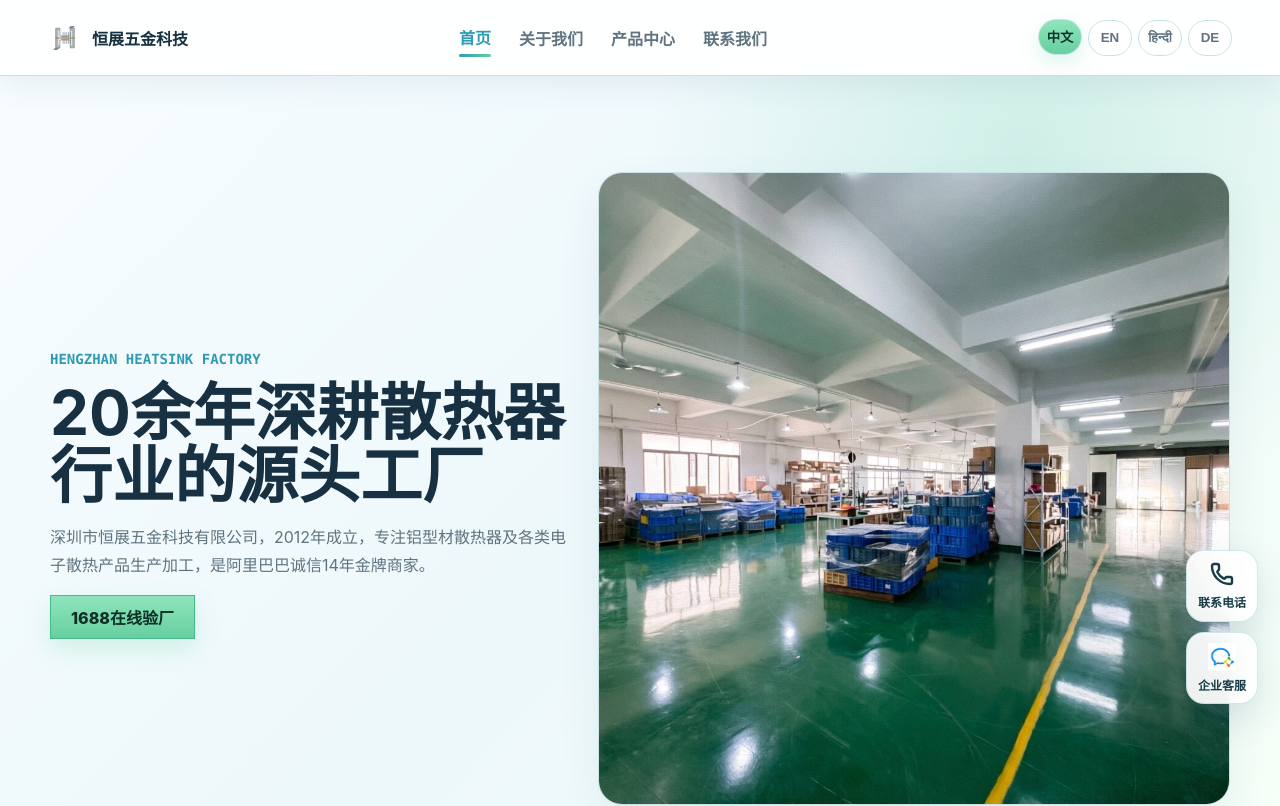
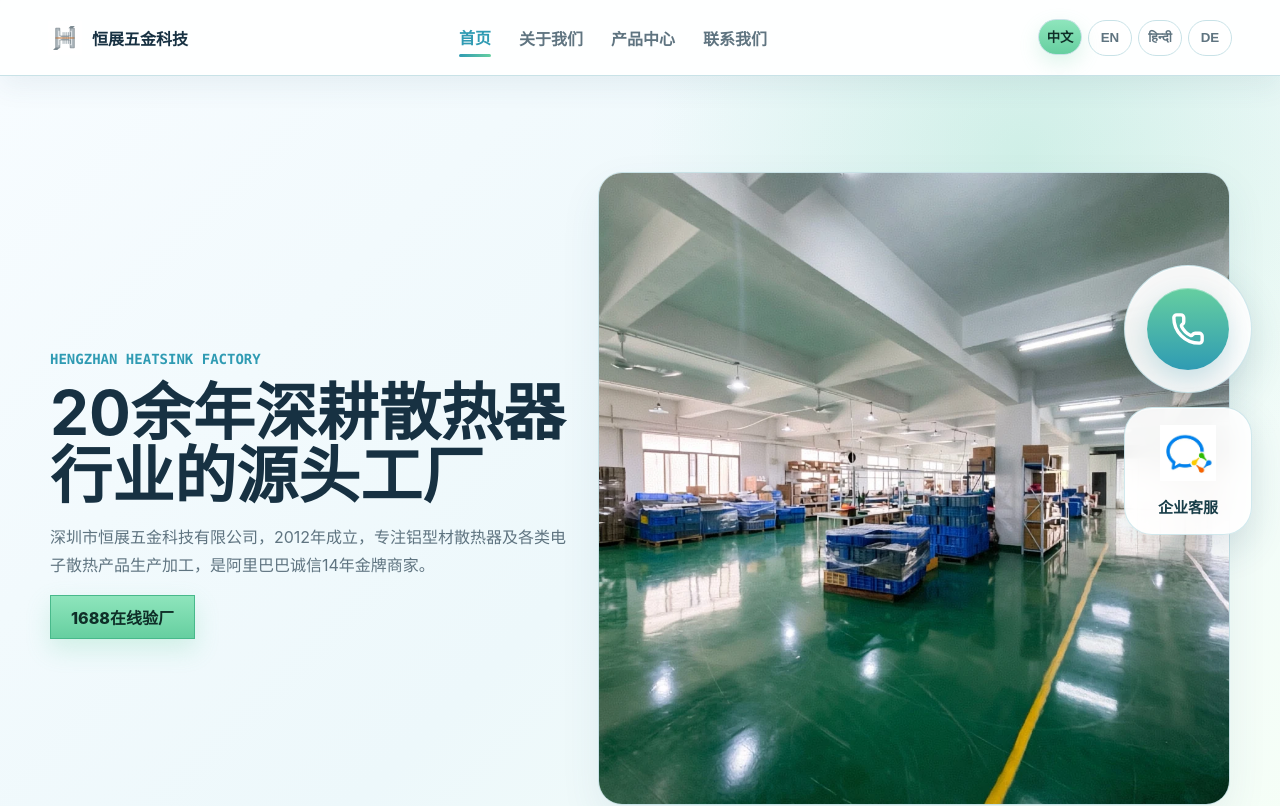
Before and after one commit to skippersky/skipper_cms, a Vue app in the folder frontend/site/: page / in a window 1280 px wide. Shown: the top 806 px of the page. Built offline with nearby package versions, Linux system fonts and the light colour scheme.

Commit message:
Refine floating contact widgets

```diff
--- a/frontend/site/src/components/FloatingContact.vue
+++ b/frontend/site/src/components/FloatingContact.vue
@@ -3,13 +3,30 @@
 import { ref } from 'vue'
 
 const activePanel = ref<'phone' | 'wechat' | null>(null)
+const copied = ref(false)
+let copyTimer: number | undefined
 const phoneLabel = '\u8054\u7cfb\u7535\u8bdd'
 const wechatLabel = '\u4f01\u4e1a\u5ba2\u670d'
 const quickContactLabel = '\u5feb\u901f\u8054\u7cfb'
 const qrLabel = '\u4f01\u4e1a\u5ba2\u670d\u4e8c\u7ef4\u7801'
+const phoneNumber = '13652397982'
+const formattedPhone = '136 5239 7982'
 
 function togglePanel(panel: 'phone' | 'wechat') {
   activePanel.value = activePanel.value === panel ? null : panel
+}
+
+async function copyPhone() {
+  try {
+    await navigator.clipboard.writeText(phoneNumber)
+    copied.value = true
+    window.clearTimeout(copyTimer)
+    copyTimer = window.setTimeout(() => {
+      copied.value = false
+    }, 1500)
+  } catch {
+    window.location.href = `tel:${phoneNumber}`
+  }
 }
 </script>
 
@@ -22,18 +39,29 @@
       @mouseleave="activePanel = null"
     >
       <a
-        class="float-button tap-target"
-        href="tel:13652397982"
-        :aria-label="`${phoneLabel} 13652397982`"
+        class="float-button phone-button tap-target"
+        :href="`tel:${phoneNumber}`"
+        role="button"
+        :aria-label="`${phoneLabel} ${formattedPhone}`"
         @click="togglePanel('phone')"
         @focus="activePanel = 'phone'"
         @blur="activePanel = null"
       >
-        <Phone :size="24" stroke-width="2.4" />
-        <span>{{ phoneLabel }}</span>
+        <span class="phone-icon">
+          <Phone :size="34" stroke-width="2.4" />
+        </span>
       </a>
-      <div class="float-panel phone-panel" role="status">
-        <span>13652397982</span>
+      <div class="float-panel phone-panel" role="status" :aria-label="`${phoneLabel} ${formattedPhone}`">
+        <span class="panel-icon">
+          <Phone :size="22" stroke-width="2.3" />
+        </span>
+        <span class="phone-meta">
+          <span class="phone-title">{{ phoneLabel }}</span>
+          <button class="phone-number" type="button" :aria-label="`${phoneLabel} ${formattedPhone}`" @click="copyPhone">
+            <span>{{ formattedPhone }}</span>
+            <span class="copy-mark" :class="{ show: copied }">✓</span>
+          </button>
+        </span>
       </div>
     </div>
 
@@ -46,13 +74,14 @@
       <button
         class="float-button tap-target"
         type="button"
+        role="button"
         :aria-label="qrLabel"
         @click="togglePanel('wechat')"
         @focus="activePanel = 'wechat'"
         @blur="activePanel = null"
       >
         <img src="/wechat-service-icon.png" alt="" aria-hidden="true" />
-        <span>{{ wechatLabel }}</span>
+        <span class="float-label">{{ wechatLabel }}</span>
       </button>
       <div class="float-panel qr-panel" role="status">
         <img src="/wechat-service-qr.png" :alt="qrLabel" />
@@ -68,11 +97,12 @@
 .floating-contact {
   position: fixed;
   right: 14px;
-  bottom: 18px;
+  top: 50%;
   z-index: 18;
   display: grid;
-  gap: 10px;
+  gap: 14px;
   pointer-events: none;
+  transform: translateY(-50%);
 }
 
 .float-item {
@@ -83,12 +113,12 @@
 .float-button {
   display: grid;
   place-items: center;
-  gap: 4px;
-  width: 64px;
-  min-height: 64px;
-  padding: 8px 6px;
+  gap: 8px;
+  width: 112px;
+  min-height: 112px;
+  padding: 12px 10px;
   border: 1px solid rgba(47, 155, 179, 0.22);
-  border-radius: 18px;
+  border-radius: 28px;
   color: #183d48;
   background: rgba(255, 255, 255, 0.92);
   box-shadow: 0 14px 36px rgba(47, 91, 109, 0.16), inset 0 1px 0 rgba(255, 255, 255, 0.78);
@@ -113,14 +143,30 @@
   transform: translateY(0) scale(0.98);
 }
 
+.phone-button {
+  border-radius: 999px;
+}
+
+.phone-icon {
+  display: grid;
+  place-items: center;
+  width: 72px;
+  height: 72px;
+  border-radius: 999px;
+  color: #ffffff;
+  background: linear-gradient(180deg, #66cfa0, #2f9bb3);
+  box-shadow: inset 0 1px 0 rgba(255, 255, 255, 0.38), 0 10px 24px rgba(47, 155, 179, 0.22);
+}
+
 .float-button img {
-  width: 28px;
-  height: 28px;
+  width: 56px;
+  height: 56px;
   object-fit: contain;
 }
 
-.float-button span {
-  font-size: 12px;
+.float-label {
+  color: #183d48;
+  font-size: 15px;
   font-weight: 800;
   line-height: 1.2;
 }
@@ -131,10 +177,10 @@
   bottom: 50%;
   visibility: hidden;
   opacity: 0;
-  transform: translate(8px, 50%);
-  transition: opacity $motion-mechanical-fast $motion-easing-linear,
-    transform $motion-mechanical-fast $motion-easing-linear,
-    visibility $motion-mechanical-fast $motion-easing-linear;
+  transform: translate(18px, 50%);
+  transition: opacity 250ms cubic-bezier(0.4, 0, 0.2, 1),
+    transform 250ms cubic-bezier(0.4, 0, 0.2, 1),
+    visibility 250ms cubic-bezier(0.4, 0, 0.2, 1);
 }
 
 .float-item:hover .float-panel,
@@ -148,25 +194,82 @@
 .phone-panel,
 .qr-panel {
   border: 1px solid rgba(47, 155, 179, 0.18);
-  border-radius: 18px;
-  background: rgba(255, 255, 255, 0.96);
-  box-shadow: 0 18px 46px rgba(47, 91, 109, 0.18);
+  border-radius: 8px;
+  background: #ffffff;
+  box-shadow: 0 4px 12px rgba(0, 0, 0, 0.08);
   backdrop-filter: blur(16px);
 }
 
 .phone-panel {
-  min-width: 148px;
-  padding: 14px 16px;
-  color: #183d48;
-  font-family: $font-data;
-  font-size: 16px;
-  font-weight: 900;
+  display: grid;
+  grid-template-columns: 42px 1fr;
+  align-items: center;
+  gap: 12px;
+  min-width: 210px;
+  padding: 12px 14px;
   white-space: nowrap;
 }
 
+.panel-icon {
+  display: grid;
+  place-items: center;
+  width: 42px;
+  height: 42px;
+  border-radius: 999px;
+  color: #ffffff;
+  background: linear-gradient(180deg, #66cfa0, #2f9bb3);
+}
+
+.phone-meta {
+  display: grid;
+  gap: 4px;
+}
+
+.phone-title {
+  color: #666666;
+  font-size: 12px;
+  font-weight: 700;
+  line-height: 1;
+}
+
+.phone-number {
+  position: relative;
+  display: inline-flex;
+  align-items: center;
+  gap: 8px;
+  min-height: 28px;
+  padding: 0;
+  border: 0;
+  color: #333333;
+  background: transparent;
+  font-family: "DIN", "Roboto Mono", monospace;
+  font-size: 16px;
+  font-weight: 500;
+  cursor: pointer;
+}
+
+.copy-mark {
+  display: inline-grid;
+  place-items: center;
+  width: 20px;
+  height: 20px;
+  border-radius: 999px;
+  color: #ffffff;
+  background: #66cfa0;
+  opacity: 0;
+  transform: scale(0.72);
+  transition: opacity 160ms cubic-bezier(0.4, 0, 0.2, 1),
+    transform 160ms cubic-bezier(0.4, 0, 0.2, 1);
+}
+
+.copy-mark.show {
+  opacity: 1;
+  transform: scale(1);
+}
+
 .qr-panel {
-  width: 154px;
-  padding: 10px;
+  width: min(228px, calc(100vw - 152px));
+  padding: 12px;
 }
 
 .qr-panel img {
@@ -178,13 +281,21 @@
 
 @media (min-width: $breakpoint-md) {
   .floating-contact {
-    right: 22px;
-    bottom: 96px;
+    right: 28px;
   }
 
   .float-button {
-    width: 72px;
-    min-height: 72px;
+    width: 128px;
+    min-height: 128px;
+  }
+
+  .phone-icon {
+    width: 82px;
+    height: 82px;
+  }
+
+  .qr-panel {
+    width: 260px;
   }
 }
 </style>
```
